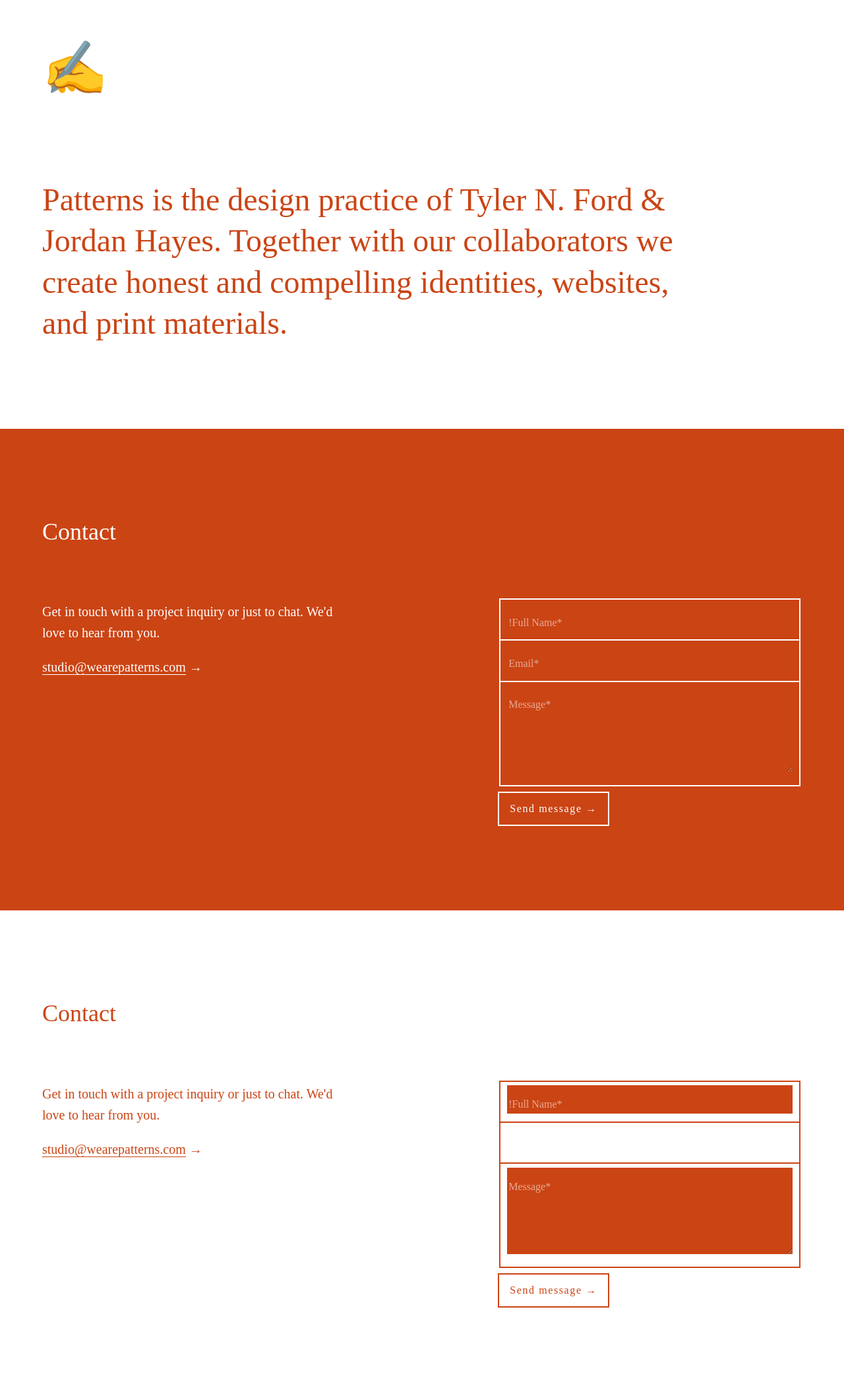
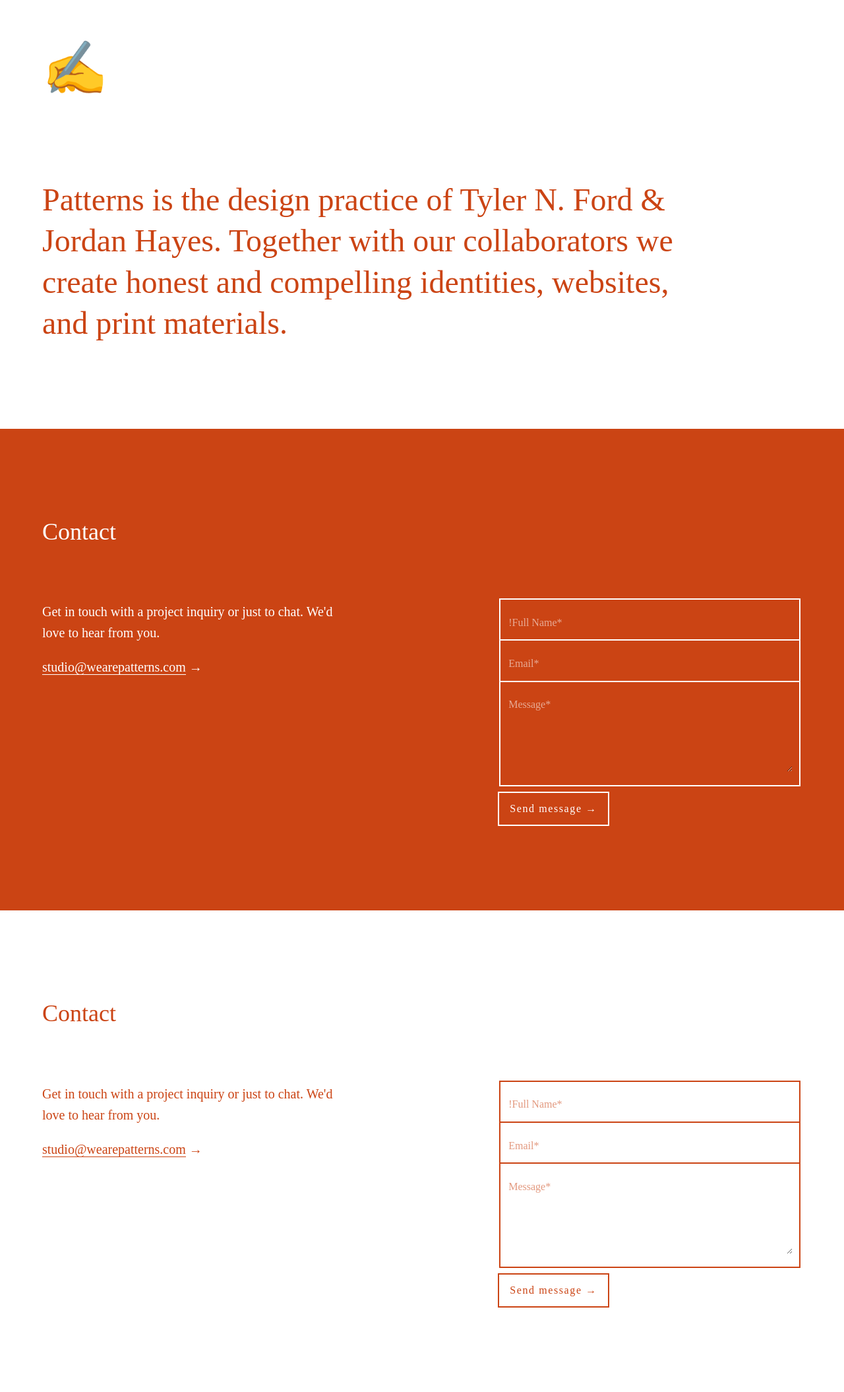
Before and after one commit to wearepatterns/wearepatterns.github.io, a Jekyll site: the page built from index.markdown, in a window 1280 px wide. Shown: the whole page at 66% size. Built offline with Jekyll 4.4.1, drawn with Linux system fonts in a browser that asks for light colours.

Commit message:
Update new.html

```diff
--- a/_layouts/new.html
+++ b/_layouts/new.html
@@ -77,13 +77,13 @@
 
                 <form class="bg-yyellow pt3 w-40 f5" action="//formspree.io/tylernford@gmail.com" method="POST">
                     <fieldset class="bb-0 bw1 b--newred">
-                        <input class="input-reset bg-newred white pt3 w-100 bn" type="text" name="Name" placeholder="!Full Name*" validate-required>
+                        <input class="input-reset newred pt3 w-100 bn" type="text" name="Name" placeholder="!Full Name*" validate-required>
                     </fieldset>
                     <fieldset class="bw1 b--newred">
-                        <input class="white pt3 w-100 bn" type="email" name="Email" placeholder="Email*" validate-required validate-email>
+                        <input class="newred pt3 w-100 bn" type="email" name="Email" placeholder="Email*" validate-required validate-email>
                     </fieldset>
                     <fieldset class="bt-0 bw1 b--newred">
-                        <textarea class="bg-newred white pt3 pb5 w-100 bn" name="Message" placeholder="Message*" validate-required></textarea>
+                        <textarea class="newred pt3 pb5 w-100 bn" name="Message" placeholder="Message*" validate-required></textarea>
                     </fieldset>
                     <input class="bg-transparent newred ba bw1 b--newred hover-bg-white hover-newred pt3 ph3 pb3 mt2 tracked lh-solid" style="" type="submit" value="Send message &#8594;">
                     <input type="hidden" name="_next" value="../thanks.html" />
```
